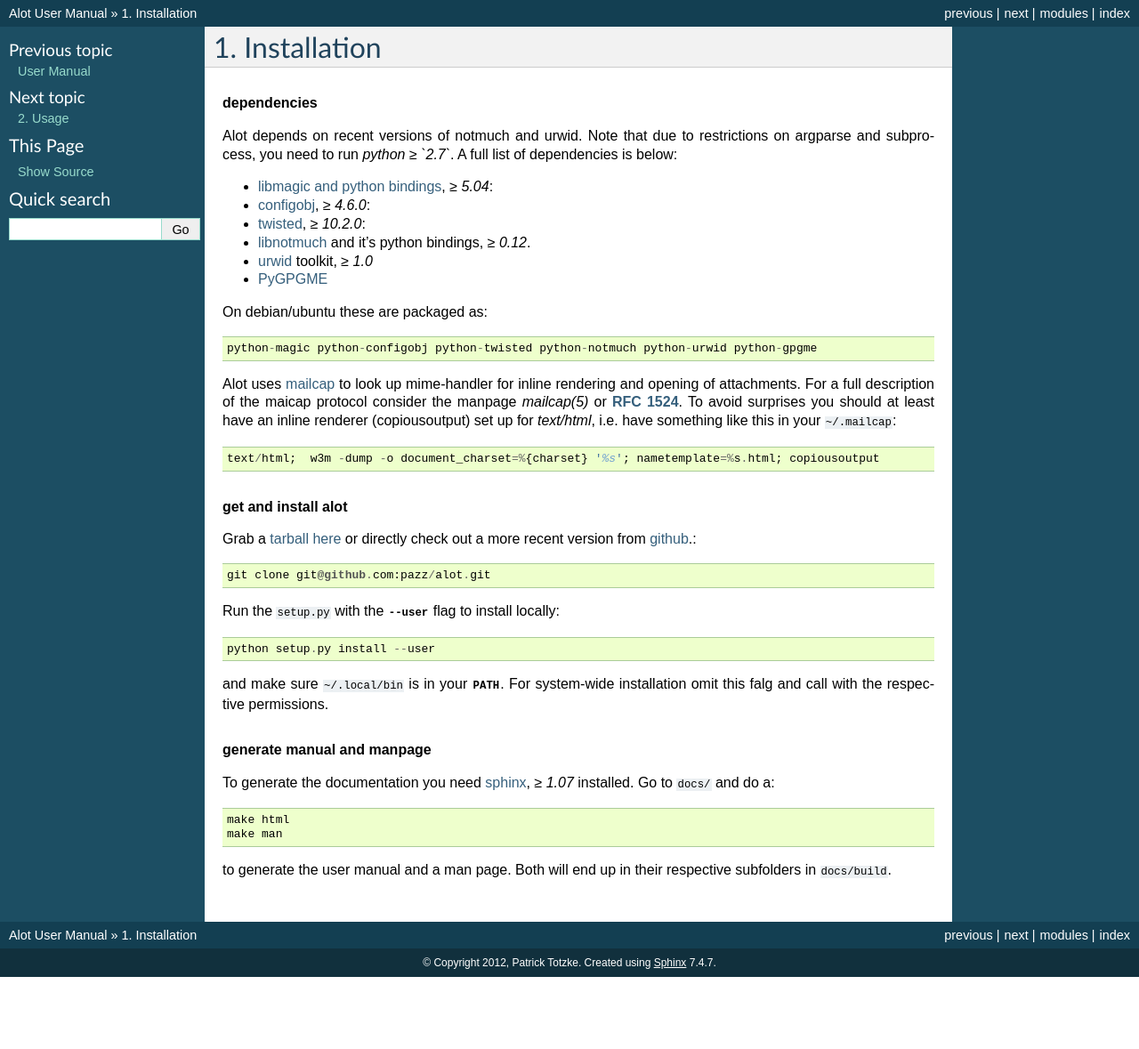
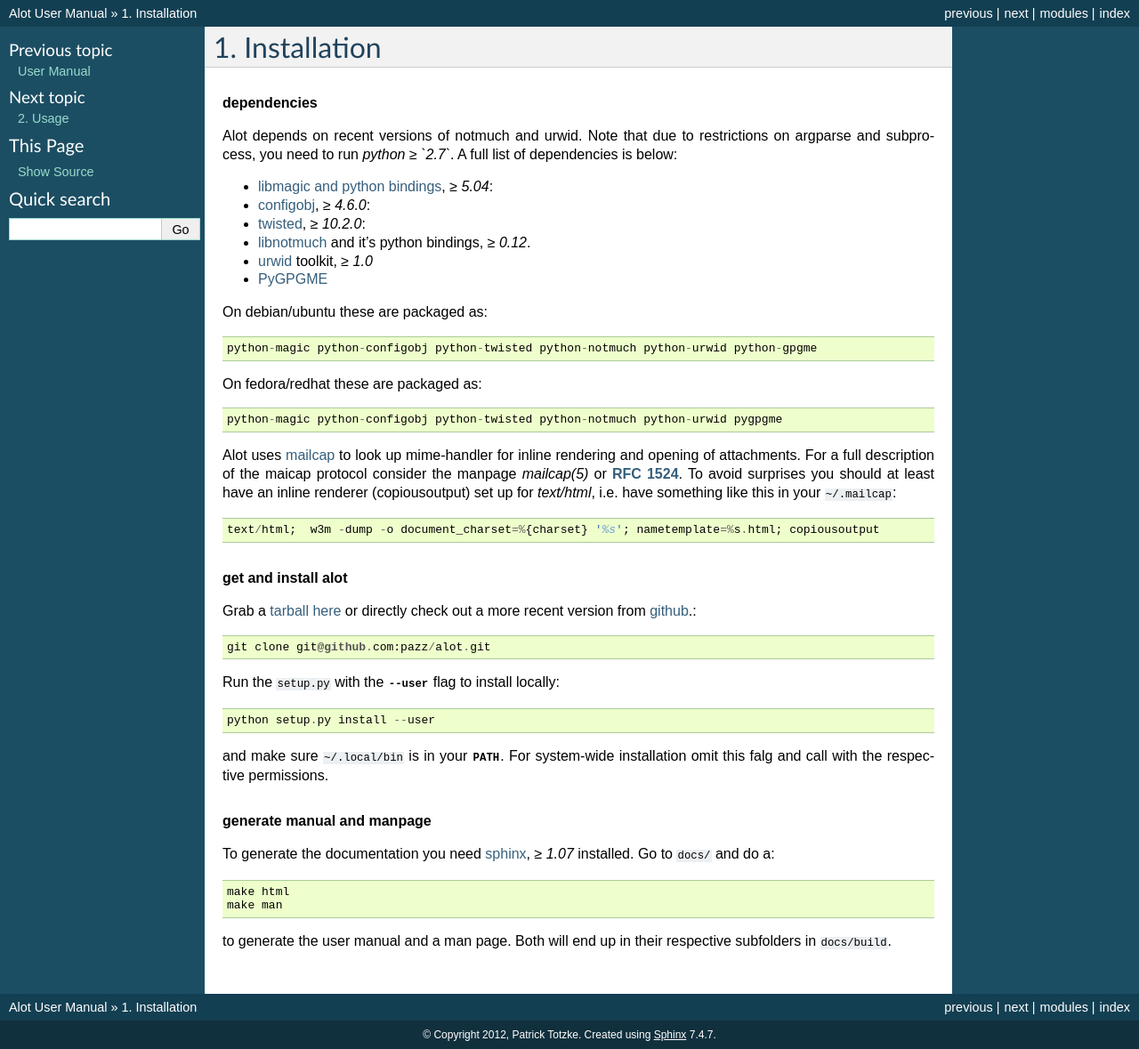
Before and after one commit to pazz/alot, a Sphinx documentation site: the page built from docs/source/installation.rst, in a window 1280 px wide. Shown: the whole page at 89% size. Built offline with Sphinx 7.4.7, drawn with Linux system fonts in a browser that asks for light colours; before the commit the page ends 1098 px from its top, so only the background shows below that.

Commit message:
doco - package names for fedora-based distros

```diff
--- a/docs/source/installation.rst
+++ b/docs/source/installation.rst
@@ -17,6 +17,10 @@
 On debian/ubuntu these are packaged as::
 
   python-magic python-configobj python-twisted python-notmuch python-urwid python-gpgme
+
+On fedora/redhat these are packaged as::
+
+  python-magic python-configobj python-twisted python-notmuch python-urwid pygpgme
 
 Alot uses `mailcap <http://en.wikipedia.org/wiki/Mailcap>`_ to look up mime-handler for inline
 rendering and opening of attachments.  For a full description of the maicap protocol consider the
```
